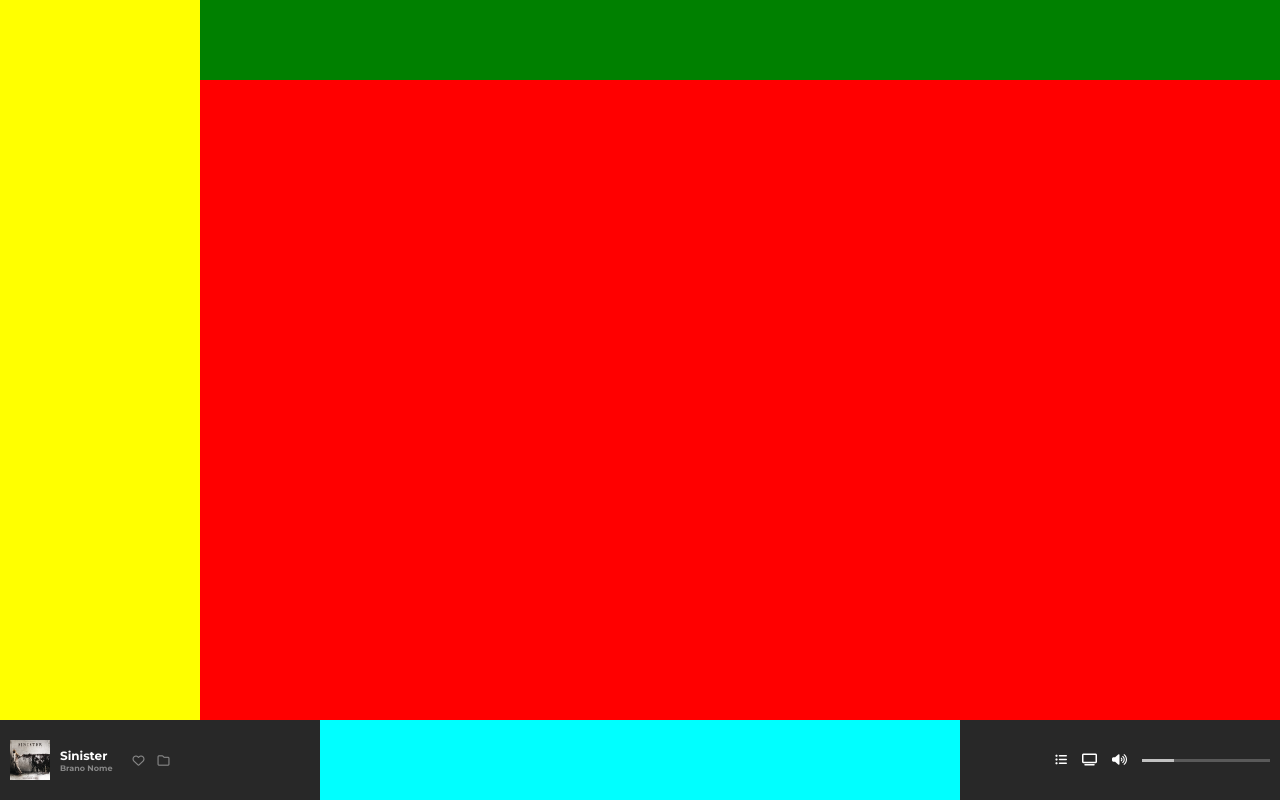
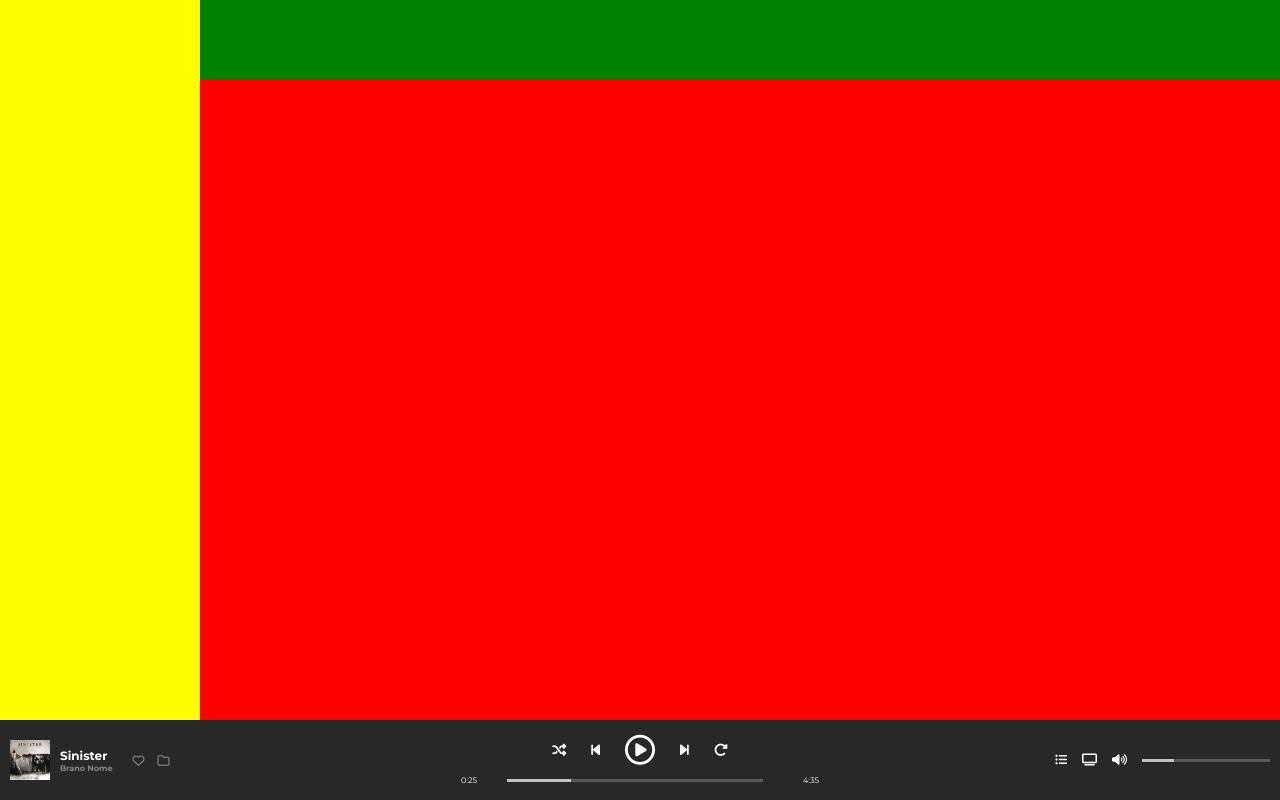
Before and after one commit to SimonaMartinucci/html-css-spotifyweb, a plain HTML site: page index.html in a window 1280 px wide. Drawn offline with Linux system fonts and the light colour scheme.

Commit message:
add middle part player

```diff
--- a/css/style.css
+++ b/css/style.css
@@ -101,16 +101,38 @@ main {
 }
 
 
-
-
-
-
+/* parte centrale player */
 .player-center {
     width: 50%;
-    /* DEBUG */
-    height: 100%;
-    background-color: aqua;
 }
+
+.play {
+    display: flex;
+    justify-content: center;
+    align-items: center;
+    gap: 25px;
+}
+
+.play i {
+    font-size: 14px;
+}
+
+.play i.fa-circle-play {
+    font-size: 30px;
+}
+
+.now-playing {
+    display: flex;
+    justify-content: center;
+    align-items: center;
+    gap: 30px;
+    margin-top: 10px;
+}
+
+.now-playing span {
+    font-size: 8px;
+}
+
 
 
 /* parte destra player */
--- a/index.html
+++ b/index.html
@@ -45,7 +45,25 @@
                 <i class="fa-regular fa-folder"></i>
             </div>
         </div>
-        <div class="player-center"></div>
+        <!-- parte centrale player -->
+        <div class="player-center">
+            <!-- parte superiore -->
+            <div class="play">
+                <i class="fa-solid fa-shuffle"></i>
+                <i class="fa-solid fa-backward-step"></i>
+                <i class="fa-regular fa-circle-play"></i>
+                <i class="fa-solid fa-forward-step"></i>
+                <i class="fa-solid fa-rotate-right"></i>
+            </div>
+            <!-- parte inferiore -->
+            <div class="now-playing">
+                <span>0:25</span>
+                <div class="bar">
+                    <div class="small-bar"></div>
+                </div>
+                <span>4:35</span>
+            </div>
+        </div>
         <!-- parte destra player -->
         <div class="player-right">
             <i class="fa-solid fa-list-ul"></i>
```
